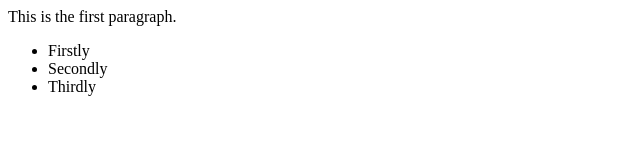
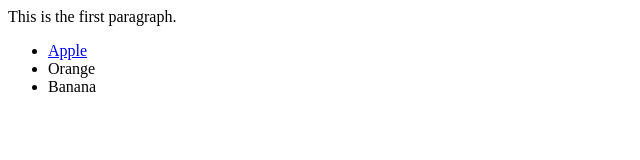
Before and after one commit to mknu1/testsite, a plain HTML site: page index.html in a window 1280 px wide. Shown: the full height of the page, 0-640 px from the left. Drawn offline with Linux system fonts and the light colour scheme.

Commit message:
Added apple page and link to it.

```diff
--- a/index.html
+++ b/index.html
@@ -7,9 +7,9 @@
       This is the first paragraph.
     </p>
     <ul>
-      <li>Firstly</li>
-      <li>Secondly</li>
-      <li>Thirdly</li>
+      <li><a href="apple.html">Apple</a></li>
+      <li>Orange</li>
+      <li>Banana</li>
     </ul>
   </body>
 </html>
```
Also changed, not shown: apple.html (added, +10 -0 lines).
